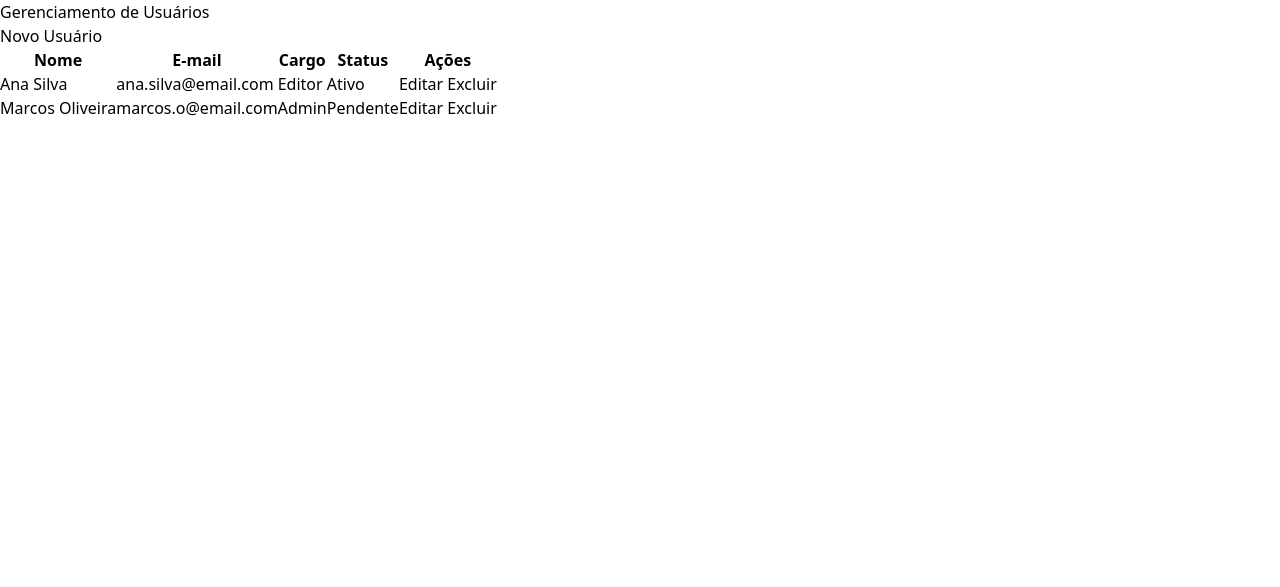
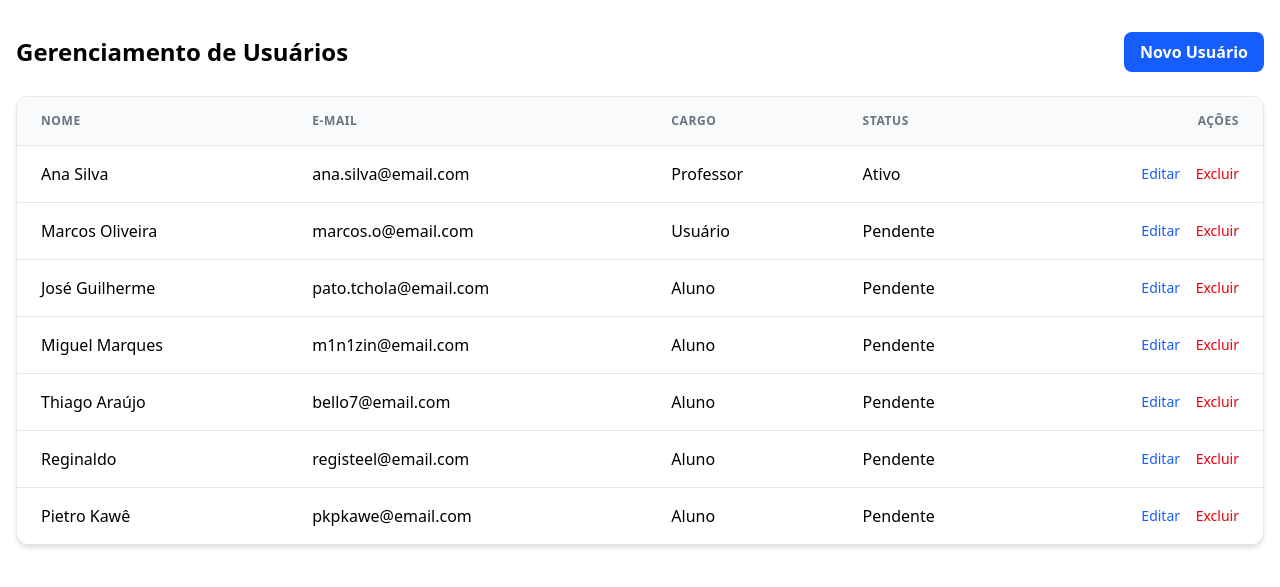
Before and after one commit to PedroLopes30/first-template, a Django app: page / in a window 1280 px wide. Shown: the top 587 px of the page. Run offline with Django 5.2, Linux system fonts and the light colour scheme.

Commit message:
Styling the page

```diff
--- a/users/templates/users/users.html
+++ b/users/templates/users/users.html
@@ -7,46 +7,98 @@
     <title>Users</title>
 </head>
 <body>
-    <section>
-        <header>
-            <h1>Gerenciamento de Usuários</h1>
-            <button type="button">Novo Usuário</button>
-        </header>
+    <div class="container mx-auto py-8 px-4">
+        <div class="flex justify-between items-center mb-6">
+            <h2 class="text-2xl font-bold text-gray800">Gerenciamento de Usuários</h2>
+            <button class="bg-blue-600 hover:bg-blue-700 text-white font-semibold py-2 px-4 rounded-lg transition duration-300" type="button">Novo Usuário</button>
+        </div>
 
-        <table>
-            <thead>
+        <div class="overflow-x-auto bg-white rounded-xl shadow-md border border-gray-200">
+            <table class="min-w-full table-auto">
+                <thead class="bg-gray-50 border-b border-gray-200">
                     <tr>
-                    <th>Nome</th>
-                    <th>E-mail</th>
-                    <th>Cargo</th>
-                    <th>Status</th>
-                    <th>Ações</th>
+                        <th class="px-6 py-4 text-left text-xs font-semibold text-gray-500 uppercase tracking-wider">Nome</th>
+                        <th class="px-6 py-4 text-left text-xs font-semibold text-gray-500 uppercase tracking-wider">E-mail</th>
+                        <th class="px-6 py-4 text-left text-xs font-semibold text-gray-500 uppercase tracking-wider">Cargo</th>
+                        <th class="px-6 py-4 text-left text-xs font-semibold text-gray-500 uppercase tracking-wider">Status</th>
+                        <th class="px-6 py-4 text-right text-xs font-semibold text-gray-500 uppercase tracking-wider">Ações</th>
                     </tr>
                 </thead>
-            <tbody>
-                <tr>
-                    <td>Ana Silva</td>
-                    <td>ana.silva@email.com</td>
-                    <td>Editor</td>
-                    <td>Ativo</td>
-                    <td>
-                        <a href="#">Editar</a>
-                        <a href="#">Excluir</a>
+                <tbody class="divide-y divide-gray-200">
+                    <tr class="hover:bg-gray-50 transition duration-150">
+                        <td class="px-6 py-4 whitespace-nowrap">Ana Silva</td>
+                        <td class="px-6 py-4 whitespace-nowrap">ana.silva@email.com</td>
+                        <td class="px-6 py-4 whitespace-nowrap">Professor</td>
+                        <td class="px-6 py-4 whitespace-nowrap">Ativo</td>
+                        <td class="px-6 py-4 whitespace-nowrap text-right text-sm font-medium">
+                            <a href="#" class="text-blue-600 hover:text-blue-900 mr-3">Editar</a>
+                            <a href="#"class="text-red-600 hover:text-red-900">Excluir</a>
                         </td>
                     </tr>
 
-                <tr>
-                    <td>Marcos Oliveira</td>
-                    <td>marcos.o@email.com</td>
-                    <td>Admin</td>
-                    <td>Pendente</td>
-                    <td>
-                        <a href="#">Editar</a>
-                        <a href="#">Excluir</a>
+                    <tr class="hover:bg-gray-50 transition duration-150">
+                        <td class="px-6 py-4 whitespace-nowrap">Marcos Oliveira</td>
+                        <td class="px-6 py-4 whitespace-nowrap">marcos.o@email.com</td>
+                        <td class="px-6 py-4 whitespace-nowrap">Usuário</td>
+                        <td class="px-6 py-4 whitespace-nowrap">Pendente</td>
+                        <td class="px-6 py-4 whitespace-nowrap text-right text-sm font-medium">
+                            <a href="#" class="text-blue-600 hover:text-blue-900 mr-3" >Editar</a>
+                            <a href="#" class="text-red-600 hover:text-red-900">Excluir</a>
+                        </td>
+                    </tr>
+                    <tr class="hover:bg-gray-50 transition duration-150">
+                        <td class="px-6 py-4 whitespace-nowrap">José Guilherme</td>
+                        <td class="px-6 py-4 whitespace-nowrap">pato.tchola@email.com</td>
+                        <td class="px-6 py-4 whitespace-nowrap">Aluno</td>
+                        <td class="px-6 py-4 whitespace-nowrap">Pendente</td>
+                        <td class="px-6 py-4 whitespace-nowrap text-right text-sm font-medium">
+                            <a href="#" class="text-blue-600 hover:text-blue-900 mr-3">Editar</a>
+                            <a href="#" class="text-red-600 hover:text-red-900">Excluir</a>
+                        </td>
+                    </tr>
+                    <tr class="hover:bg-gray-50 transition duration-150">
+                        <td class="px-6 py-4 whitespace-nowrap">Miguel Marques</td>
+                        <td class="px-6 py-4 whitespace-nowrap">m1n1zin@email.com</td>
+                        <td class="px-6 py-4 whitespace-nowrap">Aluno</td>
+                        <td class="px-6 py-4 whitespace-nowrap">Pendente</td>
+                        <td class="px-6 py-4 whitespace-nowrap text-right text-sm font-medium">
+                            <a href="#" class="text-blue-600 hover:text-blue-900 mr-3">Editar</a>
+                            <a href="#" class="text-red-600 hover:text-red-900">Excluir</a>
+                        </td>
+                    </tr>
+                    <tr class="hover:bg-gray-50 transition duration-150">
+                        <td class="px-6 py-4 whitespace-nowrap">Thiago Araújo</td>
+                        <td class="px-6 py-4 whitespace-nowrap">bello7@email.com</td>
+                        <td class="px-6 py-4 whitespace-nowrap">Aluno</td>
+                        <td class="px-6 py-4 whitespace-nowrap">Pendente</td>
+                        <td class="px-6 py-4 whitespace-nowrap text-right text-sm font-medium">
+                            <a href="#" class="text-blue-600 hover:text-blue-900 mr-3">Editar</a>
+                            <a href="#" class="text-red-600 hover:text-red-900">Excluir</a>
+                        </td>
+                    </tr>
+                    <tr class="hover:bg-gray-50 transition duration-150">
+                        <td class="px-6 py-4 whitespace-nowrap">Reginaldo</td>
+                        <td class="px-6 py-4 whitespace-nowrap">registeel@email.com</td>
+                        <td class="px-6 py-4 whitespace-nowrap">Aluno</td>
+                        <td class="px-6 py-4 whitespace-nowrap">Pendente</td>
+                        <td class="px-6 py-4 whitespace-nowrap text-right text-sm font-medium">
+                            <a href="#" class="text-blue-600 hover:text-blue-900 mr-3">Editar</a>
+                            <a href="#" class="text-red-600 hover:text-red-900">Excluir</a>
+                        </td>
+                    </tr>
+                    <tr class="hover:bg-gray-50 transition duration-150">
+                        <td class="px-6 py-4 whitespace-nowrap">Pietro Kawê</td>
+                        <td class="px-6 py-4 whitespace-nowrap">pkpkawe@email.com</td>
+                        <td class="px-6 py-4 whitespace-nowrap">Aluno</td>
+                        <td class="px-6 py-4 whitespace-nowrap">Pendente</td>
+                        <td class="px-6 py-4 whitespace-nowrap text-right text-sm font-medium">
+                            <a href="#" class="text-blue-600 hover:text-blue-900 mr-3">Editar</a>
+                            <a href="#" class="text-red-600 hover:text-red-900">Excluir</a>
                         </td>
                     </tr>
                 </tbody>
             </table>
-    </section>
+        </div>
+    </div>
 </body>
 </html>
```
Lines whose indentation alone changed are shown as unchanged.
